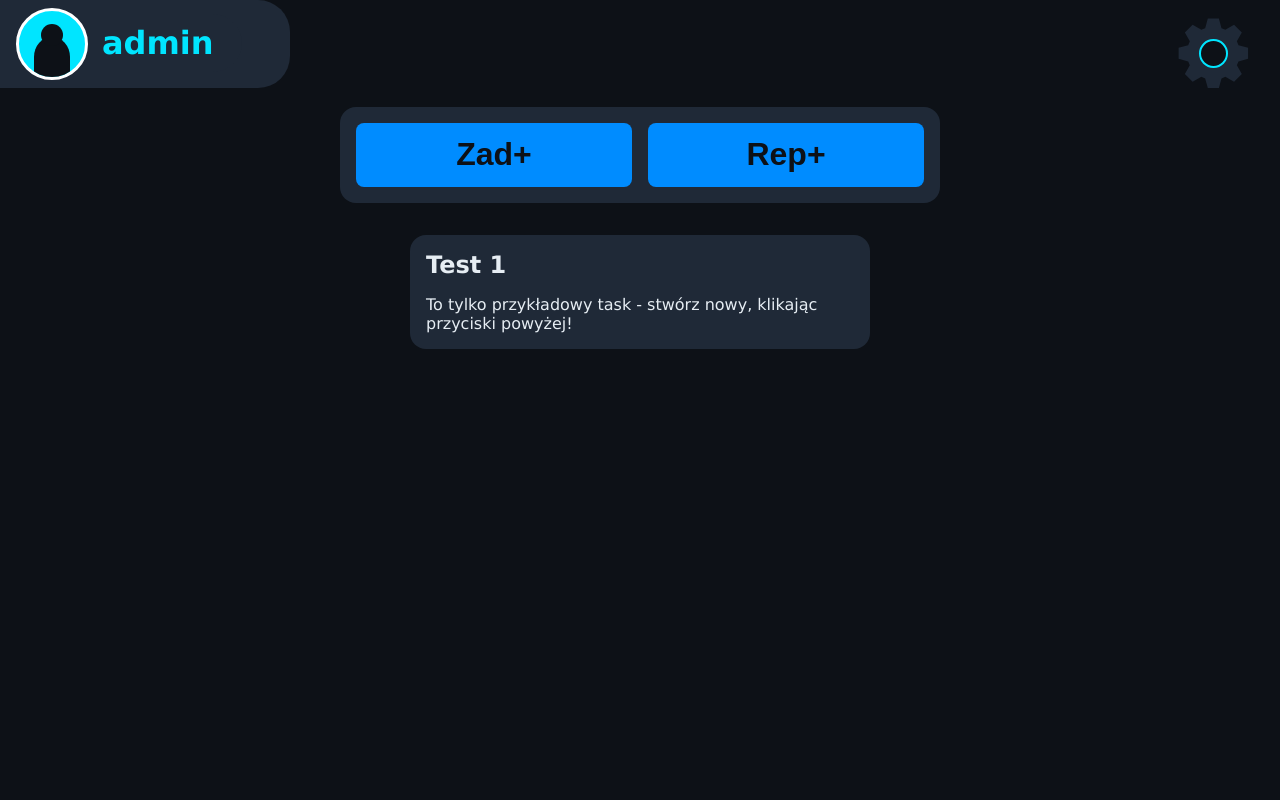
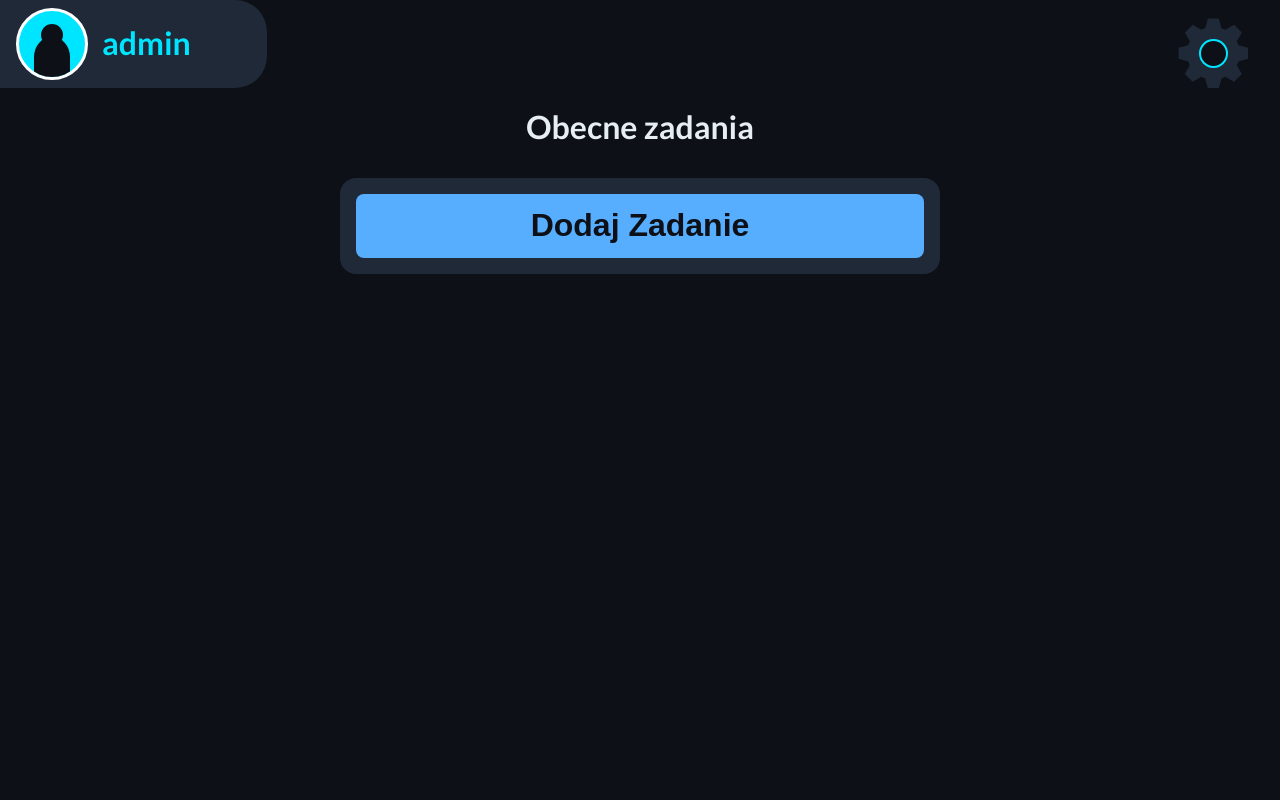
Before and after one commit to JJGebel/Ademed-DT1, a PHP site: page / in a window 1280 px wide. Run offline with PHP 8.4, Linux system fonts and the light colour scheme.

Commit message:
Index UI

```diff
--- a/main-page/index.php
+++ b/main-page/index.php
@@ -3,6 +3,9 @@
 <head>
     <meta charset="UTF-8">
     <meta name="viewport" content="width=device-width, initial-scale=1.0">
+    <link rel="preconnect" href="https://fonts.googleapis.com">
+    <link rel="preconnect" href="https://fonts.gstatic.com" crossorigin>
+    <link href="https://fonts.googleapis.com/css2?family=Inter:ital,opsz,wght@0,14..32,100..900;1,14..32,100..900&family=Lato:ital,wght@0,100;0,300;0,400;0,700;0,900;1,100;1,300;1,400;1,700;1,900&family=Nunito:ital,wght@0,200..1000;1,200..1000&family=Open+Sans:ital,wght@0,300..800;1,300..800&family=Roboto:ital,wght@0,100..900;1,100..900&family=Rubik:ital,wght@0,300..900;1,300..900&display=swap" rel="stylesheet">
     <link rel="stylesheet" href="style.css">
     <script type="module" src="main.js"></script>
     <title>AdamedDT</title>
@@ -30,19 +33,23 @@
     </div>
 
     <div class="content">
+        <h1>Obecne zadania</h1>
+
         <div class="task">
-            <div class="add-task-button-container">
-                <button class="add-task-button" id="zad-button">Zad+</button>
-                <button class="add-task-button" id="rep-button">Rep+</button>
+            <div class="task-button-container">
+                <button class="task-button" id="addnew-button">Dodaj Zadanie</button>
             </div>
-            <div class="task-content create-task-content">
-                <p>Tymczasowe szczegóły nowego taska</p>
-                <button class="add-task-button" id="save-button">Zapisz</button>
+            <div class="task-type-selection">
+                <br>
+                <h2>Wybierz rodzaj zadania</h2>
+                <div class="task-button-container">
+                    <button class="task-button" id="zad-button">Zad+</button>
+                    <button class="task-button" id="rep-button" disabled>Rep+</button>
+                </div>
             </div>
         </div>
 
         <div class="content" id="task-list"></div>
-
     </div>
 </body>
 </html>
--- a/main-page/main.js
+++ b/main-page/main.js
@@ -1,41 +1,52 @@
-const storageKey = 'adamed-tasks';
+import { getTasks, saveTasks, addTask, clearTasks } from '../taskUtilities.js';
+
 const taskList = document.getElementById('task-list');
-const createTaskContent = document.querySelector('.create-task-content');
-const createTaskText = createTaskContent.querySelector('p');
+const taskTypeSelection = document.querySelector('.task-type-selection');
+const addnewButton = document.getElementById('addnew-button');
 const zadButton = document.getElementById('zad-button');
 const repButton = document.getElementById('rep-button');
 const saveButton = document.getElementById('save-button');
 
-const defaultTasks = [
-	{
-		type: 'zad',
-		title: 'Test 1',
-		details: 'To tylko przykładowy task - stwórz nowy, klikając przyciski powyżej!'
-	}
-];
+let selectedType = null;
 
-function getTasks() {
-	const storedTasks = localStorage.getItem(storageKey);
+function renderTask(task, idx) {
+	const taskElement = document.createElement('div');
+	taskElement.className = 'task';
 
-	if (!storedTasks) {
-		localStorage.setItem(storageKey, JSON.stringify(defaultTasks));
-		return [...defaultTasks];
-	}
+	let innerHTML = '';
+	innerHTML += `
+		<div class="task-header">
+			<h2>${task.title || `Default task`}</h2>
 
-	try {
-		const parsedTasks = JSON.parse(storedTasks);
-		return Array.isArray(parsedTasks) ? parsedTasks : [...defaultTasks];
-	} catch {
-		return [...defaultTasks];
-	}
-}
+		</div>
+		<div class="task-content">
+			<p>${task.details}</p>
+			<br>
+			<div class="milestones">
+				<h3>Kamienie milowe:</h3>
+				<ul>`;
+					for (let i = 0; i < task.milestones.length; i++) {
+						const milestone = task.milestones[i];
+						const isCompleted = i <= task.progress;
 
-function saveTasks(tasks) {
-	localStorage.setItem(storageKey, JSON.stringify(tasks));
-}
-function clearTasks() {
-    localStorage.removeItem(storageKey);
-    renderTasks();
+						if (isCompleted) {
+							innerHTML += `<li class="completed-milestone">${milestone} ✅</li>`;
+						} else {
+							if (i === task.progress + 1) {
+								innerHTML += `<li class="ongoing-milestone">${milestone} (bieżący)</li>`;
+							} else {
+								innerHTML += `<li>${milestone}</li>`;
+							}
+						}
+
+					}
+	innerHTML += `
+				</ul>
+			</div>
+		</div>
+	`;
+	taskElement.innerHTML = innerHTML;
+	return taskElement;
 }
 
 function renderTasks() {
@@ -44,53 +55,24 @@ function renderTasks() {
 	taskList.innerHTML = '';
 
 	for (let i = 0; i < tasks.length; i++) {
-		const task = tasks[i];
-		const taskElement = document.createElement('div');
-		taskElement.className = 'task';
-		taskElement.innerHTML = `
-			<h2>${task.title || `Task ${i + 1}`}</h2>
-			<div class="task-content">
-				<p>${task.details}</p>
-			</div>
-		`;
-		taskList.appendChild(taskElement);
+		taskList.appendChild(renderTask(tasks[i], i));
 	}
 }
 
-function addTask(type) {
-    if (type === null)  return;
-
-	const tasks = getTasks();
-	const nextNumber = tasks.length + 1;
-	const isZadTask = type === 'zad';
-
-	tasks.push({
-		type,
-		title: `${isZadTask ? 'Zad' : 'Rep'} ${nextNumber}`,
-		details: `Task o typie: ${isZadTask ? 'skończalne zadanie' : 'powtarzalne zadanie'}`
-	});
-
-	saveTasks(tasks);
-	renderTasks();
-}
-
-let selectedType = null;
-
+addnewButton.addEventListener('click', () => {
+	taskTypeSelection.style.display = 'flex';
+});
 zadButton.addEventListener('click', () => {
 	selectedType = 'zad';
 
-    createTaskContent.style.display = 'block';
-	createTaskText.textContent = 'To zadanie będzie skończalne - Będzie miało określony cel i sposób zaliczenia.';
+	// przekierowuje do chat.php gdzie użytkownik będzie mógł rozmawiać z LLMem i ustalać kamienie milowe dla zadania
+	// Po ustaleniu szczegółów, LLM stworzy taska (details i milestones) a następnie zapisze go w localStorage i przekieruje z powrotem do index.php
+	// tam będzie wyświetlony w taskList
+	window.location.href = 'chat.php?type=zad';
 });
 repButton.addEventListener('click', () => {
 	selectedType = 'rep';
-
-    createTaskContent.style.display = 'block';
-	createTaskText.textContent = 'To zadanie będzie powtarzalne - możesz je wykonywać wielokrotnie!';
-});
-saveButton.addEventListener('click', () => {
-    addTask(selectedType);
-	createTaskContent.style.display = 'none';
 });
 
+//clearTasks();
 renderTasks();
--- a/main-page/style.css
+++ b/main-page/style.css
@@ -7,7 +7,9 @@
 html, body {
     width: 100%;
     height: 100%;
-    font-family: "Verdana", "Courier New", monospace;
+    font-family: "Lato", sans-serif;
+    font-weight: 400;
+    font-style: normal;
     background: #0D1117;
     overflow: hidden;
     color: #E6EDF3;
@@ -156,6 +158,7 @@ html, body {
     border-radius: 16px;
     width: 80%;
     max-width: 600px;
+    min-width: 500px;
 
     gap: 1rem;
     padding: 1em;
@@ -164,26 +167,49 @@ html, body {
     flex-direction: column;
     flex-wrap: nowrap;
 }
-.create-task-content {
+.task-type-selection {
     display: none;
+    flex-direction: column;
+    flex-wrap: nowrap;
+    gap: 0.5em;
 }
 
-.add-task-button-container {
+.task-button-container {
     display: flex;
     flex-direction: row;
     flex-wrap: nowrap;
+    align-items: center;
+    justify-content: center;
     width: 100%;
     height: 100%;
     gap: 1em;
 }
-.add-task-button {
-    background: #008cff;
+.task-button {
+    background: #57aeff;
     border: none;
     border-radius: 8px;
     min-height: 4rem;
-    width: 50%;
+    width: 100%;
     color: #0D1117;
     font-weight: 600;
     font-size: 2em;
     cursor: pointer;
+    transition: background 0.2s ease-out;
 }
+.task-button:hover {
+    background: hsl(219, 72%, 50%);
+    box-shadow: 0 0 4px hsl(219, 72%, 50%);
+}
+.task-button:disabled {
+    background: #3a3a3a;
+    color: #7a7a7a;
+    cursor: not-allowed;
+}
+.completed-milestone {
+    color: #3fa044;
+    font-weight: 600;
+}
+.ongoing-milestone {
+    color: #854cee;
+    font-weight: 600;
+}
```
Also changed, not shown: taskUtilities.js (added, +53 -0 lines), main-page/chat.js (renamed from chat-page/chat.js), main-page/chat.php (renamed from chat-page/chat.php), main-page/chatmain.css (renamed from chat-page/chatmain.css), main-page/functions.php (renamed from chat-page/functions.php), task-page/task-page.css (deleted), task-page/task-page.js (deleted), task-page/task-page.php (deleted).
